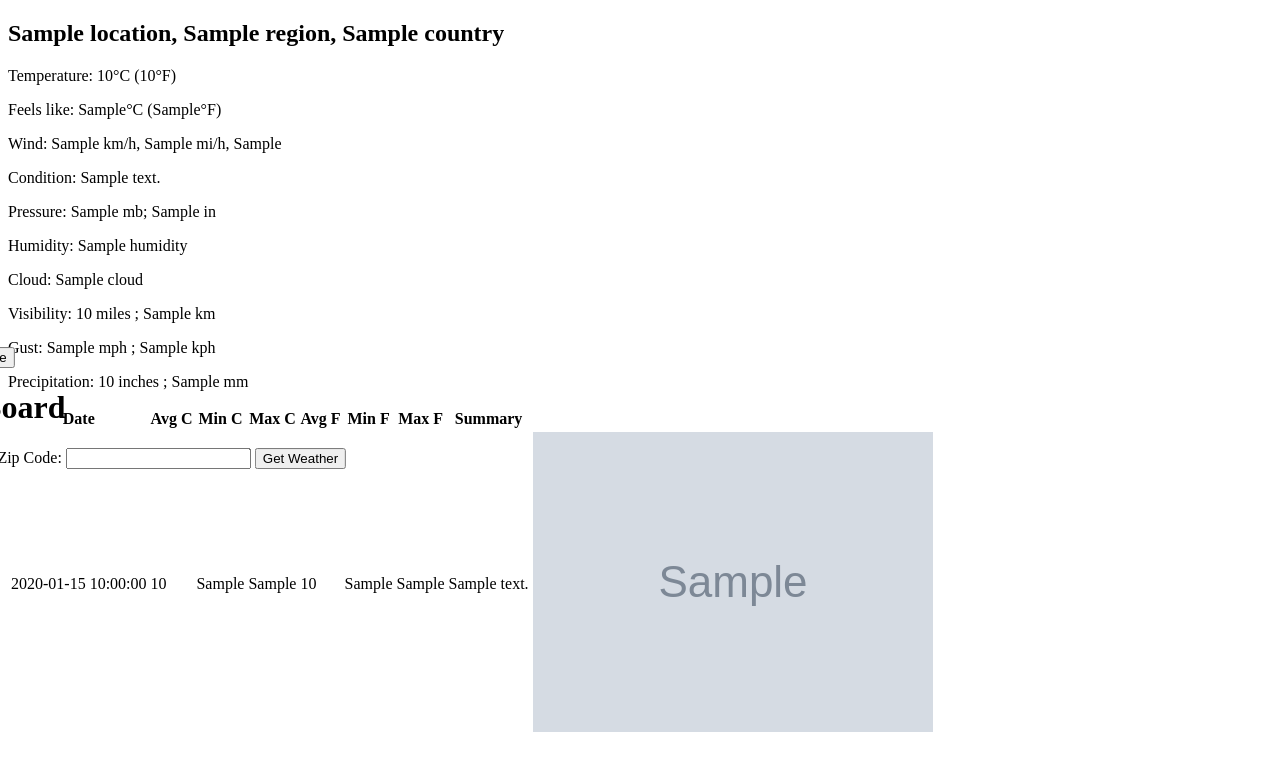
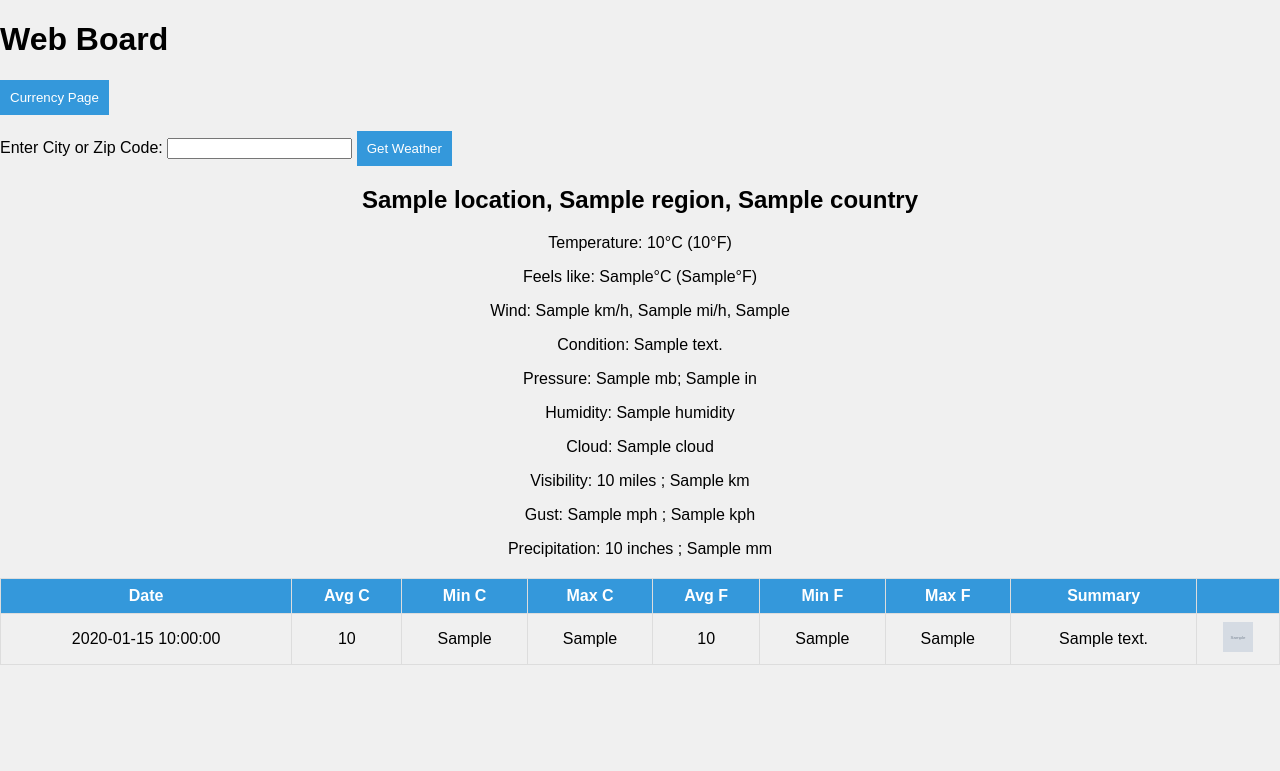
Before and after one commit to Yareek95/weather_app, a Flask app: template templates/index.html in a window 1280 px wide. Shown: the top 771 px of the page. Run offline with Flask 2, Linux system fonts and the light colour scheme; the template is opened without the code that fills it: most values are stand-ins (such as "Sample title", 1, 10 or a date in 2020); grey boxes marked "Sample" are stand-in pictures.

Commit message:
fix zoom bug

```diff
--- a/static/style.css
+++ b/static/style.css
@@ -1,7 +1,60 @@
+body {
+    font-family: 'Arial', sans-serif;
+    margin: 0;
+    padding: 0;
+    background-color: #f0f0f0;
+}
 
 .center-div {
-    position: absolute;
-    top: 50%;
-    left: 10%;
-    transform: translate(-50%, -50%);
+    text-align: center;
+    margin-top: 250px;
 }
+
+button {
+    padding: 10px;
+    background-color: #3498db;
+    color: #fff;
+    border: none;
+    text-decoration: none;
+    cursor: pointer;
+}
+
+button:hover {
+    background-color: #2980b9;
+}
+
+.weather-info {
+    margin-top: 20px;
+    text-align: center;
+}
+
+.forecast-table-container {
+    margin-top: 20px;
+}
+
+.forecast-table {
+    width: 100%;
+    border-collapse: collapse;
+}
+
+.forecast-table th, .forecast-table td {
+    border: 1px solid #ddd;
+    padding: 8px;
+    text-align: center;
+}
+
+.forecast-table th {
+    background-color: #3498db;
+    color: #fff;
+}
+
+.forecast-table img {
+    width: 30px;
+    height: 30px;
+}
+
+.error-message {
+    color: #e74c3c;
+    text-align: center;
+    margin-top: 20px;
+}
--- a/templates/index.html
+++ b/templates/index.html
@@ -9,16 +9,13 @@
 </head>
 
 <body>
-    <div class="center-div">
-        <p><a href="{{ url_for('currency') }}"><button>Currency Page</button></a></p>
-        <h1>Web Board</h1>
-
+    <h1>Web Board</h1>
+    <p><a href="{{ url_for('currency') }}"><button>Currency Page</button></a></p>
     <form id="weatherForm" action="/" method="post">
         <label for="user_input">Enter City or Zip Code:</label>
         <input type="text" id="user_input" name="user_input" required>
         <button type="submit">Get Weather</button>
     </form>
-    </div>
     {% if weather_data %}
     <div class="weather-info">
         <h2>{{ weather_data.location.name }}, {{ weather_data.location.region }}, {{ weather_data.location.country }}</h2>
```
